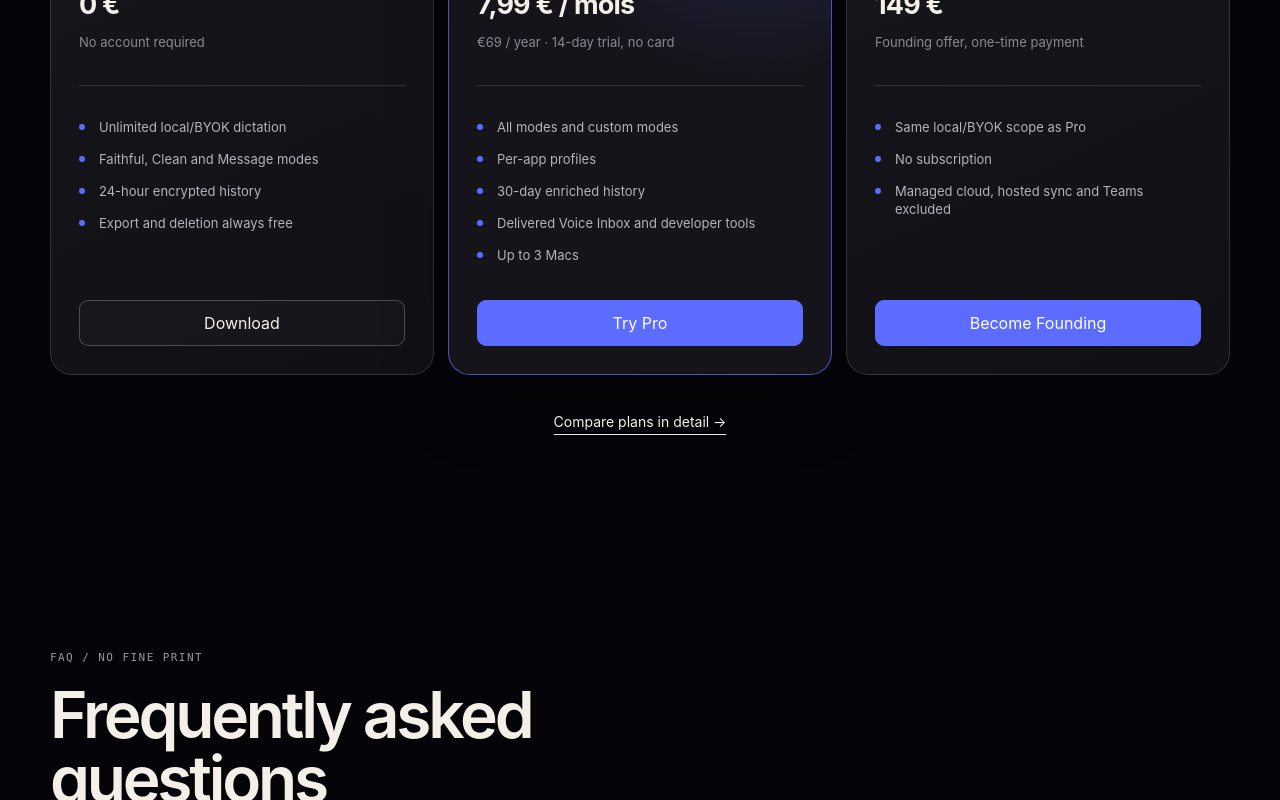
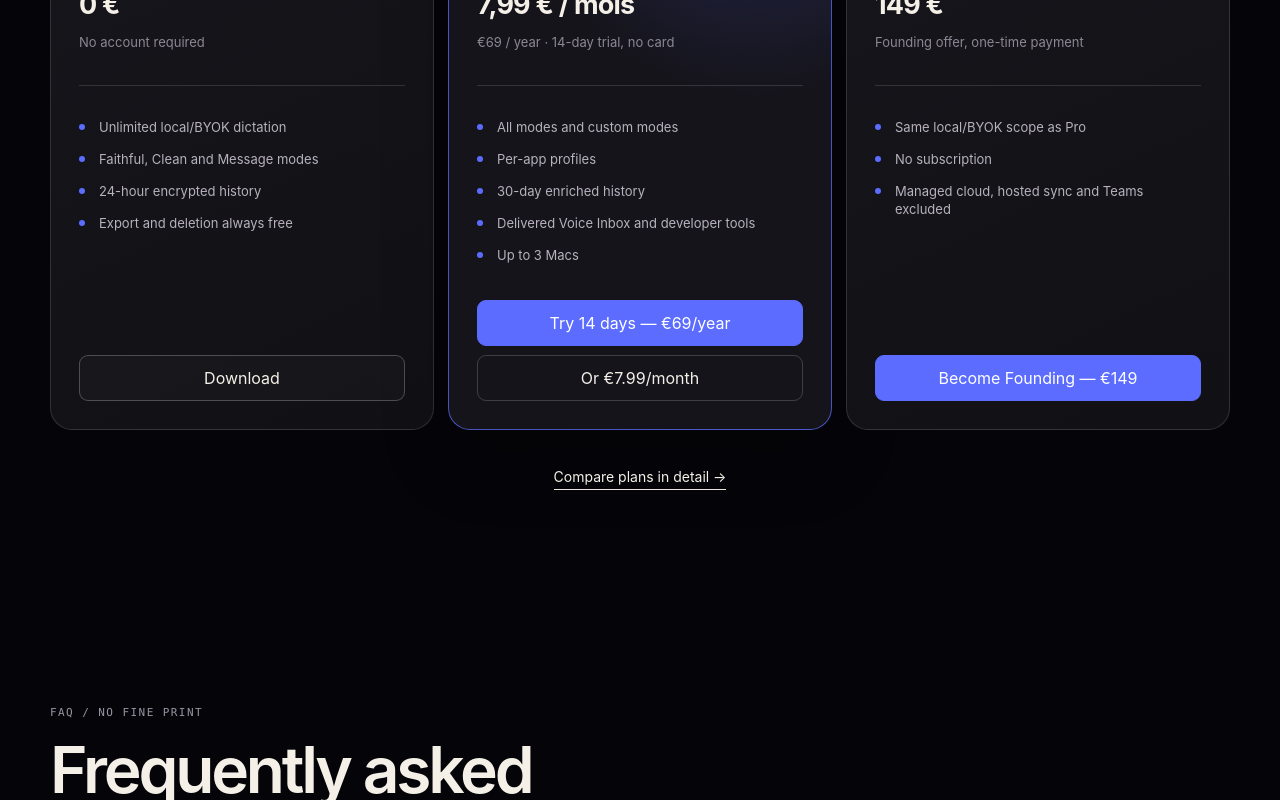
Before and after one commit to YoannDrx/pressay-web, a Next.js app: page /en in a window 1280 px wide. Shown: the part 8019-8819 px from the top of the page. Built offline with nearby package versions, Linux system fonts and the light colour scheme; no server answers.

Commit message:
feat: expose all Pressay checkout plans

```diff
--- a/app/globals.css
+++ b/app/globals.css
@@ -54,6 +54,7 @@ button { font:inherit; }
 .reverse .section-copy { order:2; }.mode-stack { position:relative; min-height:320px; }.mode-stack div { position:absolute; top:calc(var(--index) * 62px); left:calc(var(--index) * 18px); width:calc(100% - var(--index) * 36px); height:84px; padding:0 25px; display:flex; align-items:center; gap:24px; border:1px solid rgba(244,240,231,.12); border-radius:10px; background:#1a191f; box-shadow:0 18px 30px rgba(0,0,0,.2); font-size:18px; }.mode-stack span { color:#716b79; font:10px ui-monospace,monospace; }
 .security-band { background:var(--paper); color:var(--ink); }.security-grid { min-height:590px; display:grid; grid-template-columns:1.15fr .85fr; align-items:center; gap:110px; }.security-grid .mono-label { color:#6c6671; }.security-grid p { color:#655f68; }.inline-arrow { display:inline-block; margin-top:16px; padding-bottom:4px; border-bottom:1px solid currentColor; font-size:14px; }.manifest-card { padding:28px; border:1px solid #d1ccc2; background:#ece8df; border-radius:10px; font:11px ui-monospace,monospace; }.manifest-card>span { color:#6d6770; }.manifest-card dl { margin:24px 0 0; display:grid; grid-template-columns:1fr auto; gap:16px; }.manifest-card dd { margin:0; color:#403b44; }.manifest-card .denied { color:#a33654; }
 .pricing-section { padding:130px 0; }.section-heading { display:flex; align-items:flex-end; justify-content:space-between; gap:40px; margin-bottom:48px; }.section-heading h2 { margin:0; max-width:740px; }.pricing-grid { display:grid; grid-template-columns:repeat(3,1fr); gap:14px; }.price-card { min-height:510px; padding:28px; border:1px solid var(--line); border-radius:12px; display:flex; flex-direction:column; background:#151419; }.price-card.featured { border-color:rgba(91,108,255,.72); box-shadow:inset 0 3px 0 var(--cobalt); }.price-card h3 { font-size:25px; margin:14px 0 30px; }.price-card strong { display:block; font-size:27px; letter-spacing:-.03em; }.price-card p { color:#8d8794; font-size:13px; min-height:38px; }.price-card ul { padding:25px 0 28px; margin:0; list-style:none; border-top:1px solid var(--line); flex:1; }.price-card li { position:relative; padding:7px 0 7px 20px; color:#b7b2bd; font-size:13px; line-height:1.4; }.price-card li:before { content:""; position:absolute; left:0; top:13px; width:6px; height:6px; border-radius:50%; background:var(--cobalt); }.centered { display:table; margin:38px auto 0; }.form-error { display:block; margin-top:8px; color:#ff91a8; text-align:center; }
+.price-actions { display:grid; gap:9px; }.button-secondary { background:transparent; border-color:rgba(255,255,255,.18); color:var(--text); }.button-secondary:hover { border-color:rgba(255,255,255,.38); background:rgba(255,255,255,.04); }
 .faq { padding:80px 0 140px; }.faq h2 { margin-bottom:45px; }.faq details { border-top:1px solid var(--line); padding:24px 0; }.faq details:last-child { border-bottom:1px solid var(--line); }.faq summary { cursor:pointer; font-size:18px; list-style:none; }.faq summary:after { content:"+"; float:right; color:#77717f; }.faq details[open] summary:after { content:"−"; }.faq details p { color:#9a94a1; max-width:740px; line-height:1.65; }
 .final-cta { min-height:500px; display:grid; place-items:center; text-align:center; background:linear-gradient(130deg,#4f5fff,#7748da); }.final-cta h2 { margin:22px auto 34px; max-width:850px; font-size:clamp(48px,6vw,78px); line-height:1; letter-spacing:-.055em; }.final-cta .eyebrow { color:rgba(255,255,255,.68); }
 .site-footer { width:min(calc(100% - 48px),var(--max)); min-height:250px; margin:auto; padding:62px 0; display:grid; grid-template-columns:1fr auto; gap:30px; align-items:start; color:#817b88; }.brand-word { color:var(--paper); font-size:22px; font-weight:650; }.site-footer p { font-size:13px; }.footer-links { display:flex; flex-wrap:wrap; gap:24px; font-size:13px; }.site-footer small { grid-column:1/-1; padding-top:20px; border-top:1px solid var(--line); }
--- a/components/checkout-button.tsx
+++ b/components/checkout-button.tsx
@@ -5,10 +5,12 @@ import { useState } from "react";
 export function CheckoutButton({
   plan,
   interval,
+  variant = "primary",
   children
 }: {
   plan: "pro_byok" | "lifetime_byok";
-  interval: "annual" | "lifetime";
+  interval: "monthly" | "annual" | "lifetime";
+  variant?: "primary" | "secondary";
   children: React.ReactNode;
 }) {
   const [pending, setPending] = useState(false);
@@ -36,7 +38,7 @@ export function CheckoutButton({
   }
 
   return <>
-    <button className="button button-primary full" onClick={checkout} disabled={pending}>
+    <button className={`button ${variant === "primary" ? "button-primary" : "button-secondary"} full`} onClick={checkout} disabled={pending}>
       {pending ? "…" : children}
     </button>
     {error ? <small className="form-error" role="alert">{error}</small> : null}
--- a/components/pricing.tsx
+++ b/components/pricing.tsx
@@ -17,9 +17,18 @@ export function Pricing({ locale, compact = false }: { locale: Locale; compact?:
       </ul>
       {plan.code === "free" ?
         <Link className="button full" href={`/${locale}/download`}>{locale === "fr" ? "Télécharger" : "Download"}</Link> :
-        <CheckoutButton plan={plan.code} interval={plan.code === "pro_byok" ? "annual" : "lifetime"}>
-          {locale === "fr" ? (plan.code === "pro_byok" ? "Essayer Pro" : "Devenir Founding") : (plan.code === "pro_byok" ? "Try Pro" : "Become Founding")}
-        </CheckoutButton>}
+        plan.code === "pro_byok" ?
+          <div className="price-actions">
+            <CheckoutButton plan="pro_byok" interval="annual">
+              {locale === "fr" ? "Essayer 14 jours — 69 €/an" : "Try 14 days — €69/year"}
+            </CheckoutButton>
+            <CheckoutButton plan="pro_byok" interval="monthly" variant="secondary">
+              {locale === "fr" ? "Ou 7,99 €/mois" : "Or €7.99/month"}
+            </CheckoutButton>
+          </div> :
+          <CheckoutButton plan="lifetime_byok" interval="lifetime">
+            {locale === "fr" ? "Devenir Founding — 149 €" : "Become Founding — €149"}
+          </CheckoutButton>}
     </article>)}
   </div>;
 }
```
Also changed, not shown: 1 other file (tests, documents, lock files or other folders).
